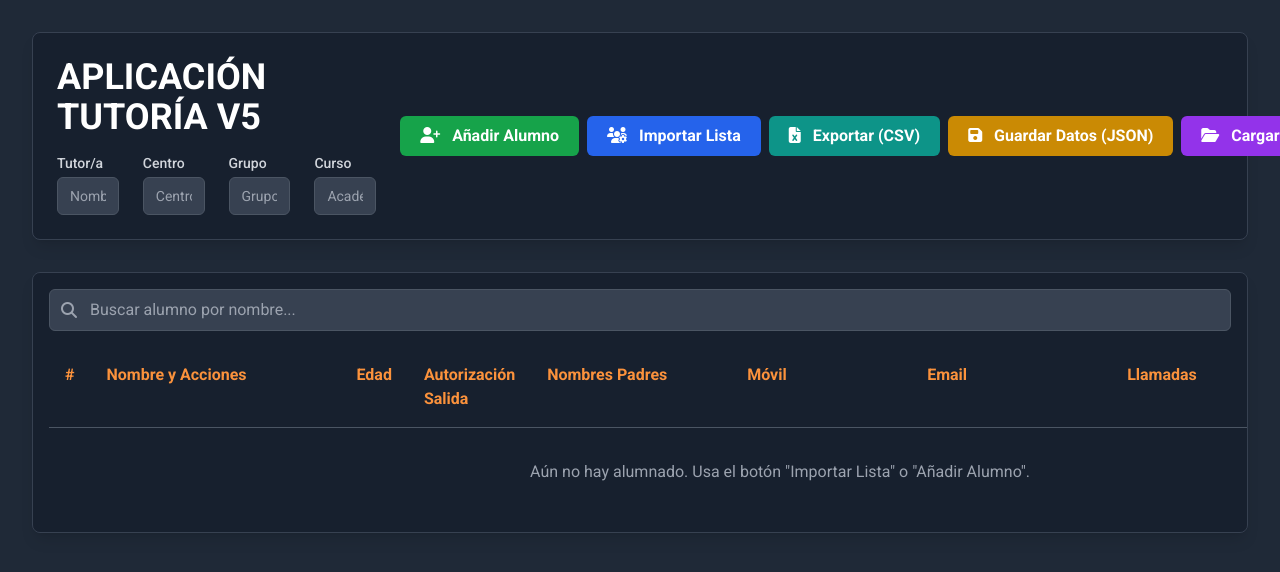
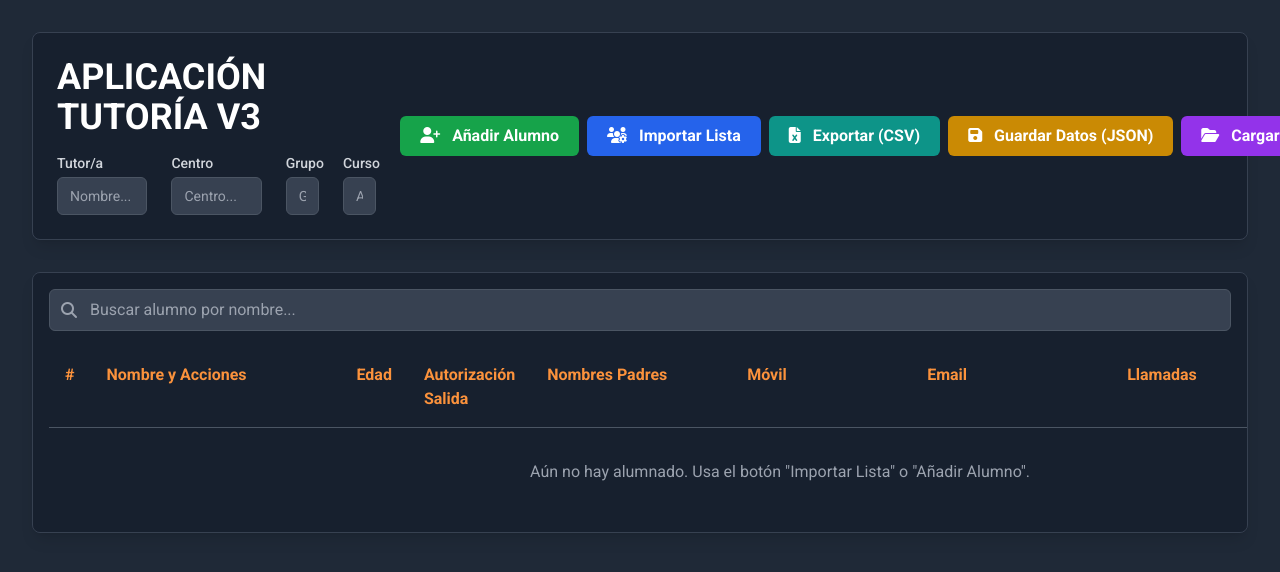
Before and after one commit to jmga-jmgagudin/APPTUTORIA, a plain HTML site: page index.html in a window 1280 px wide. Shown: the top 572 px of the page. Drawn offline with nearby package versions, Linux system fonts and the light colour scheme.

```diff
--- a/index.html
+++ b/index.html
@@ -201,29 +201,32 @@
             <div class="flex flex-col md:flex-row items-start md:items-center justify-between gap-6">
                 <div class="w-full">
                     <h1 class="text-3xl md:text-4xl font-bold text-white mb-4 flex items-center gap-3">
-                        APLICACIÓN TUTORÍA V5
+                        APLICACIÓN TUTORÍA V3
                         <span id="save-status" class="text-lg text-green-400 opacity-0 transition-opacity duration-500 whitespace-nowrap">
                             Guardado ✓
                         </span>
                     </h1>
-                      <div class="grid grid-cols-1 sm:grid-cols-2 lg:grid-cols-4 gap-x-6 gap-y-4">
-                          <div>
+                      <!-- --- AJUSTE DE ANCHOS CABECERA --- -->
+                      <!-- Cambiado a lg:grid-cols-6 y añadido lg:col-span-2 a Tutor y Centro -->
+                      <div class="grid grid-cols-1 sm:grid-cols-2 lg:grid-cols-6 gap-x-6 gap-y-4">
+                          <div class="lg:col-span-2">
                               <label for="tutorName" class="block text-sm font-medium text-gray-300 mb-1">Tutor/a</label>
                               <input type="text" id="tutorName" class="form-element text-sm" placeholder="Nombre...">
                           </div>
-                          <div>
+                          <div class="lg:col-span-2">
                               <label for="centerName" class="block text-sm font-medium text-gray-300 mb-1">Centro</label>
                               <input type="text" id="centerName" class="form-element text-sm" placeholder="Centro...">
                           </div>
-                          <div>
+                          <div class="lg:col-span-1">
                               <label for="groupName" class="block text-sm font-medium text-gray-300 mb-1">Grupo</label>
                               <input type="text" id="groupName" class="form-element text-sm" placeholder="Grupo...">
                           </div>
-                          <div>
+                          <div class="lg:col-span-1">
                               <label for="courseYear" class="block text-sm font-medium text-gray-300 mb-1">Curso</label>
                               <input type="text" id="courseYear" class="form-element text-sm" placeholder="Académico...">
                           </div>
                     </div>
+                     <!-- --- FIN AJUSTE DE ANCHOS CABECERA --- -->
                 </div>
                 <!-- Botonera de acciones -->
                 <div class="flex flex-col sm:flex-row items-stretch sm:items-center gap-2 mt-4 md:mt-0 self-start md:self-center w-full md:w-auto">
```
